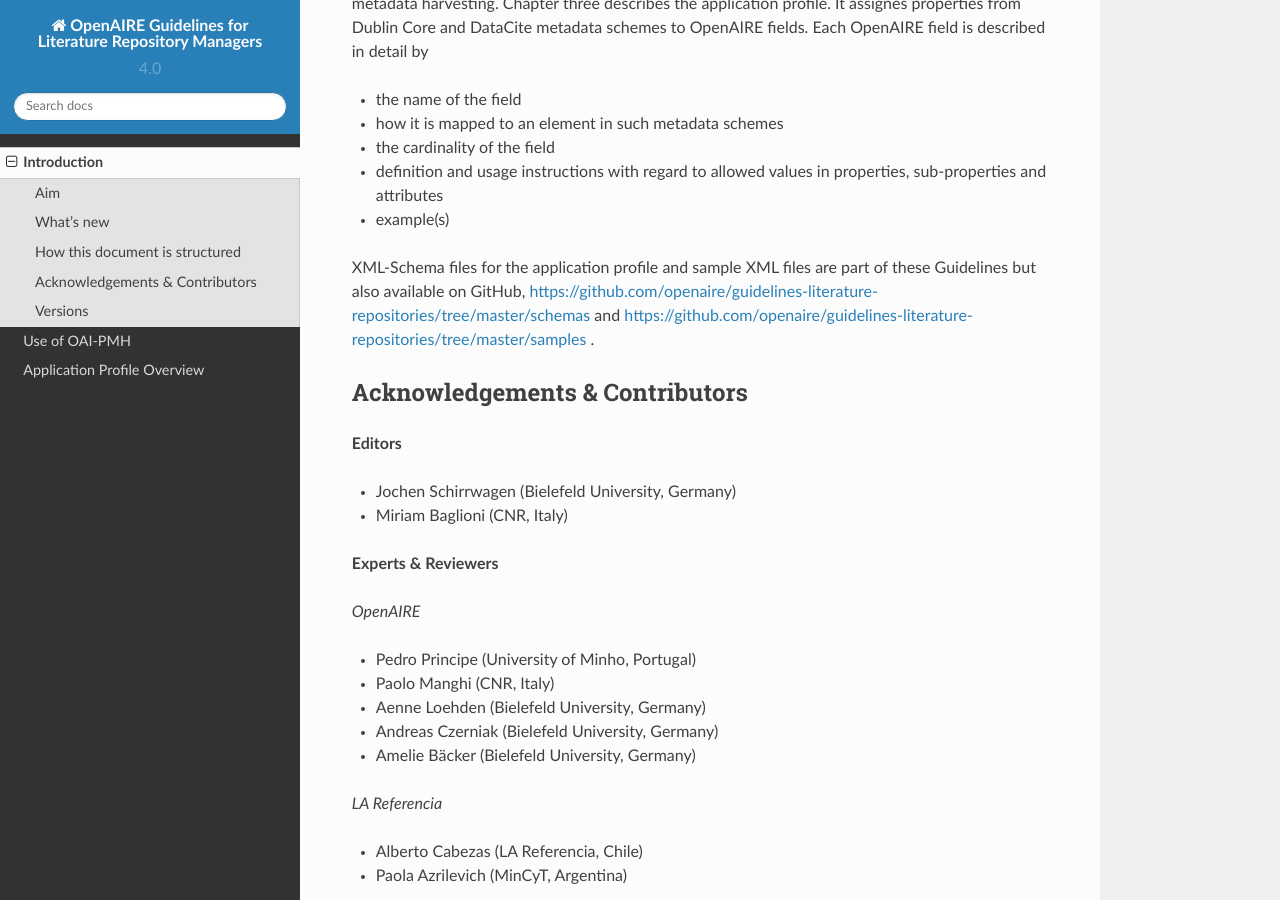
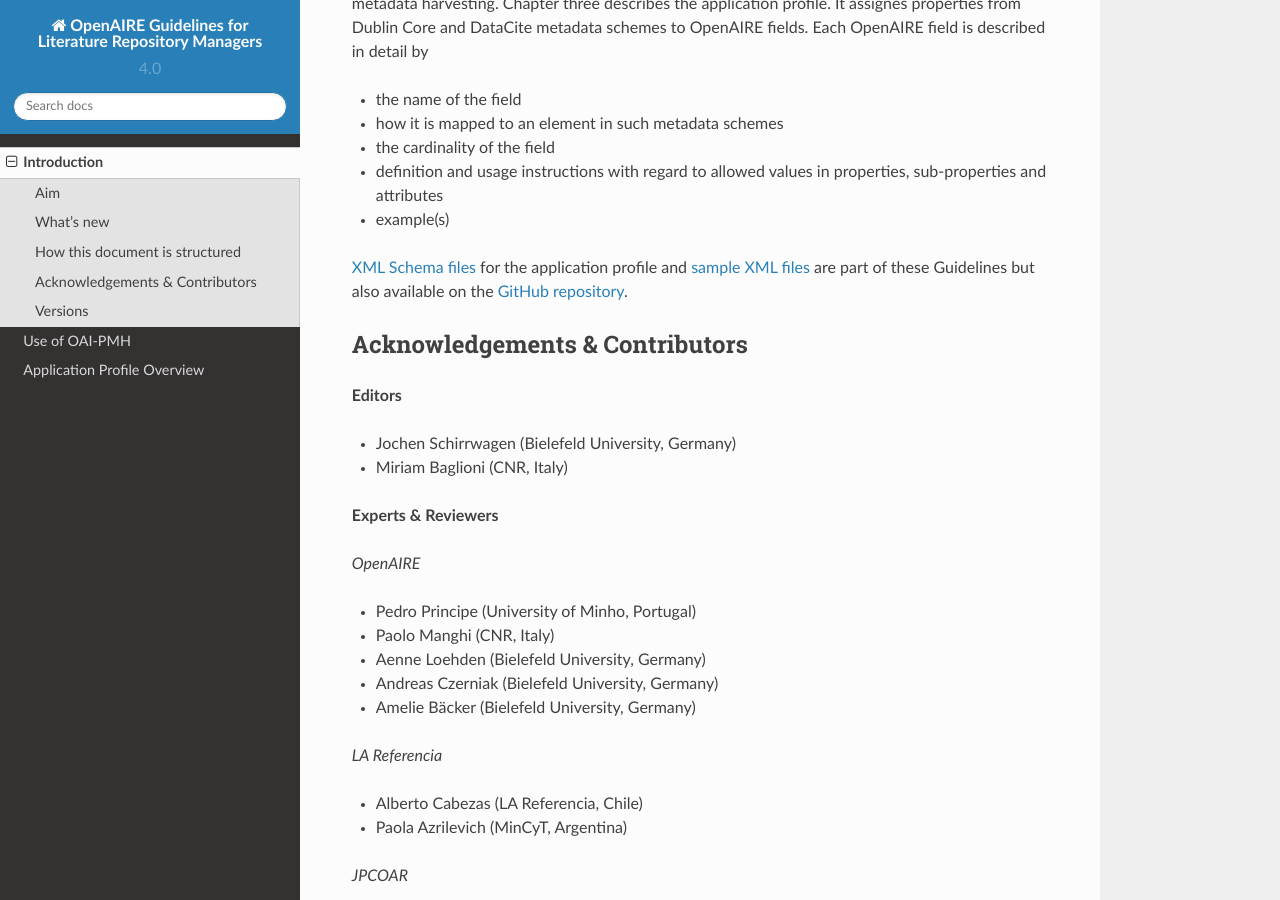
Before and after one commit to openaire/guidelines-literature-repositories, a Sphinx documentation site: the page built from docs/introduction.rst, in a window 1280 px wide and 900 px high, scrolled down 1104 px. Built offline with Sphinx 7.4.7 and the Read the Docs theme 2.0.0, drawn with Linux system fonts in a browser that asks for light colours; a script that is not in the unit is left out.

Commit message:
issue with pdf

```diff
--- a/docs/conf.py
+++ b/docs/conf.py
@@ -200,8 +200,8 @@
 latex_elements = {
         'preamble': '''
            \usepackage[none]{hyphenat}
-           \usepackage{fancyhdr}
-           \pagestyle{fancy}
+          % \usepackage{fancyhdr}
+          % \pagestyle{fancy}
           % \makeatletter
           % \\fancypagestyle{normal}{
           % \\fancyhf{}
--- a/docs/introduction.rst
+++ b/docs/introduction.rst
@@ -52,7 +52,7 @@
 * definition and usage instructions with regard to allowed values in properties, sub-properties and attributes
 * example(s)
 
-XML-Schema files for the application profile and sample XML files are part of these Guidelines but also available on GitHub, https://github.com/openaire/guidelines-literature-repositories/tree/master/schemas and https://github.com/openaire/guidelines-literature-repositories/tree/master/samples .
+`XML Schema files <https://github.com/openaire/guidelines-literature-repositories/tree/master/schemas>`_ for the application profile and `sample XML files <https://github.com/openaire/guidelines-literature-repositories/tree/master/samples>`_ are part of these Guidelines but also available on the `GitHub repository <https://github.com/openaire/guidelines-literature-repositories>`_.
 
 Acknowledgements & Contributors
 ^^^^^^^^^^^^^^^^^^^^^^^^^^^^^^^
```
